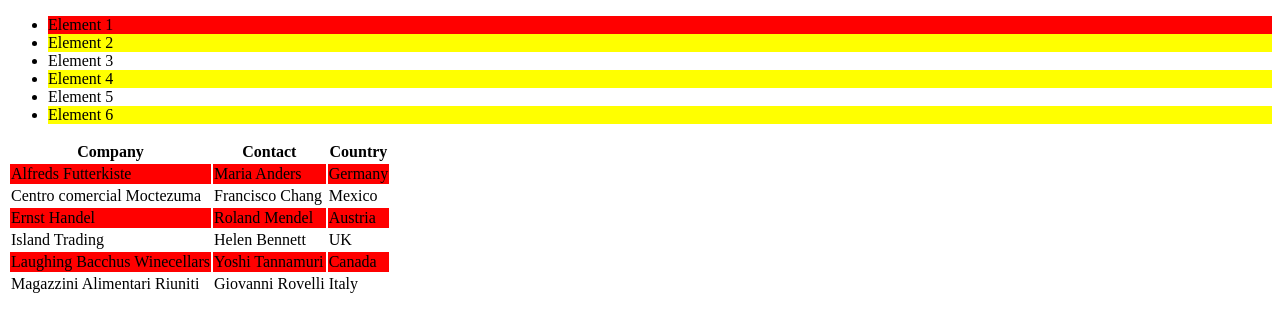
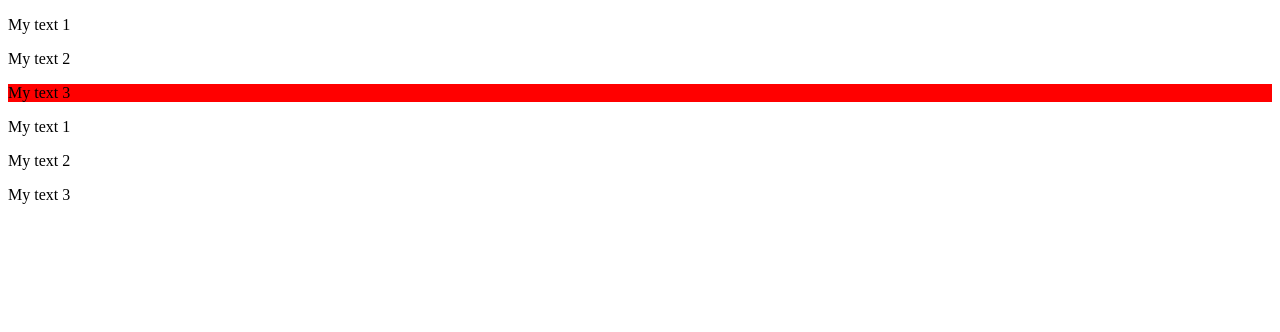
Before and after one commit to YudhaYuki/jQuery-TheBasics, a plain HTML site: page index.html in a window 1280 px wide. Drawn offline with Linux system fonts and the light colour scheme.

Commit message:
SELECT CHILDREN

```diff
--- a/index.html
+++ b/index.html
@@ -10,54 +10,16 @@
 
 </head>
 <body>
+    <div class="parent">
+        <p>My text 1</p>
+        <p>My text 2</p>
+        <p>My text 3</p>
+    </div>
 
-<ul id="list">
-    <li>Element 1</li>
-    <li>Element 2</li>
-    <li>Element 3</li>
-    <li>Element 4</li>
-    <li>Element 5</li>
-    <li>Element 6</li>
-</ul>
-
-
-<table>
-        <tr>
-          <th>Company</th>
-          <th>Contact</th>
-          <th>Country</th>
-        </tr>
-        <tr>
-          <td>Alfreds Futterkiste</td>
-          <td>Maria Anders</td>
-          <td>Germany</td>
-        </tr>
-        <tr>
-          <td>Centro comercial Moctezuma</td>
-          <td>Francisco Chang</td>
-          <td>Mexico</td>
-        </tr>
-        <tr>
-          <td>Ernst Handel</td>
-          <td>Roland Mendel</td>
-          <td>Austria</td>
-        </tr>
-        <tr>
-          <td>Island Trading</td>
-          <td>Helen Bennett</td>
-          <td>UK</td>
-        </tr>
-        <tr>
-          <td>Laughing Bacchus Winecellars</td>
-          <td>Yoshi Tannamuri</td>
-          <td>Canada</td>
-        </tr>
-        <tr>
-          <td>Magazzini Alimentari Riuniti</td>
-          <td>Giovanni Rovelli</td>
-          <td>Italy</td>
-        </tr>
-      </table>
-
+    <div>
+      <p>My text 1</p>
+      <p>My text 2</p>
+      <p>My text 3</p>
+  </div>
 </body>
 </html>
--- a/js/main.js
+++ b/js/main.js
@@ -1,14 +1,23 @@
 $(document).ready(function() {
 
     // console.log(document.querySelectorAll('p'));
+
+
+
 
     // SELCT ELEMENT
     // $('form, ul, p').css('fontSize', '30px');
 
 
+
+
+
     // SELECT ID/CLASS
     // $("#list").css('fontSize', '30px');
     // $(".text").css('fontSize', '30px');
+
+
+
 
 
     // SELECT OTHER ELEMENT
@@ -17,13 +26,25 @@ $(document).ready(function() {
     // $("input[type='radio']").css("margin", '30px');
     // $("input:checked").css("margin", '30px');
 
-    $("li:first").css("background", "red")
-    $("li:last").css("background", "red")
-    $("li:odd").css("background", "yellow")
+    // $("li:first").css("background", "red")
+    // $("li:last").css("background", "red")
+    // $("li:odd").css("background", "yellow")
 
-    $("tr:odd").css("background", "red");
+    // $("tr:odd").css("background", "red");
 
 
 
 
+
+
+    // SELECT CHILDREN
+    // $(".parent p").css("background", "red");
+    // $(".parent p:first-child").css("background", "red");
+    // $(".parent p:first-of-type").css("background", "red");
+
+    // $(".parent p:nth-child(2)").css("background", "red");
+    $(".parent p:nth-last-child(1)").css("background", "red");
+
+
+
 });
```
